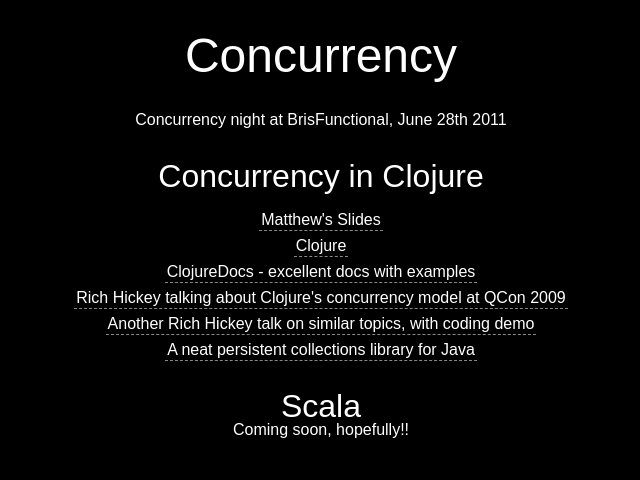
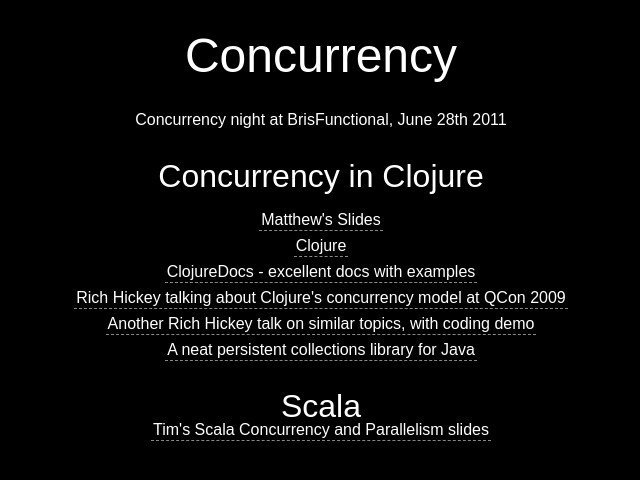
Before and after one commit to BrisFunctional/brisfunctional.github.com, a plain HTML site: page 2011-06-28.html in a window 1280 px wide. Shown: the whole page, without its empty margins (319-959 px from the left). Drawn offline with Linux system fonts and the light colour scheme.

Commit message:
tim's slides arrive

```diff
--- a/2011-06-28.html
+++ b/2011-06-28.html
@@ -30,7 +30,7 @@
 </ul>
 
 <h2>Scala</h2>
-Coming soon, hopefully!!
+<a href="http://www.slideshare.net/timperrett/concurrency-and-parallelism-with-scala">Tim's Scala Concurrency and Parallelism slides</a>
 
 
   </body>
```
